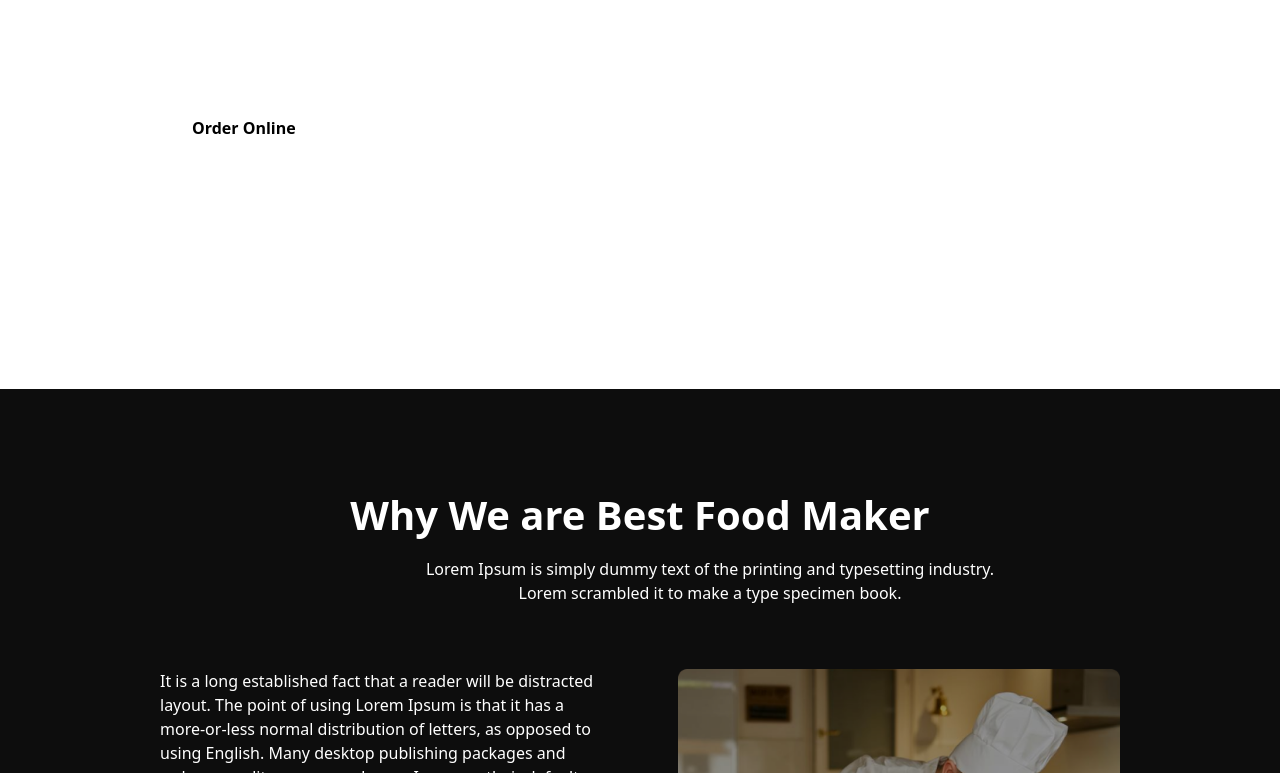
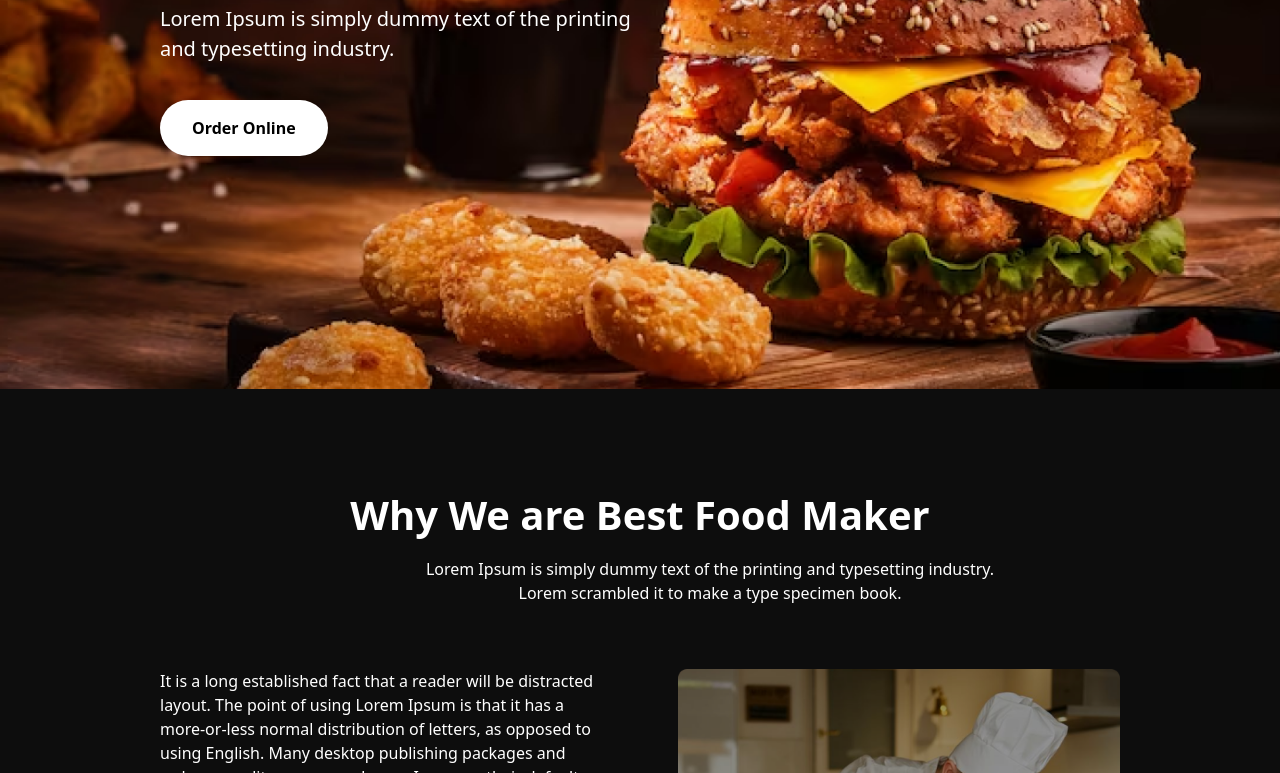
Before and after one commit to dreamBIJOY/RESTAURENT, a plain HTML site: page index.html in a window 1280 px wide. Shown: the part 427-1200 px from the top of the page. Drawn offline with nearby package versions, Linux system fonts and the light colour scheme; the site is published under a folder, as on GitHub Pages, so addresses that start at the root find nothing.

Commit message:
Update index.html

```diff
--- a/index.html
+++ b/index.html
@@ -33,7 +33,7 @@
     </header>
 
     <main>
-        <div class="bg-[url('/Image/image.png')] bg-cover bg-repeat-round h-[700px]">
+        <div class="bg-[url('Image/image.png')] bg-cover bg-repeat-round h-[700px]">
             <div class="w-9/12 mx-auto transform translate-y-24">
                 <h1 class="text-[45px] font-bold w-[350px] text-white">Welcome!We Made Delicious Food for You</h1>
                 <p class="text-[20px] w-[500px] text-white mt-4">Lorem Ipsum is simply dummy text of the printing and
```
